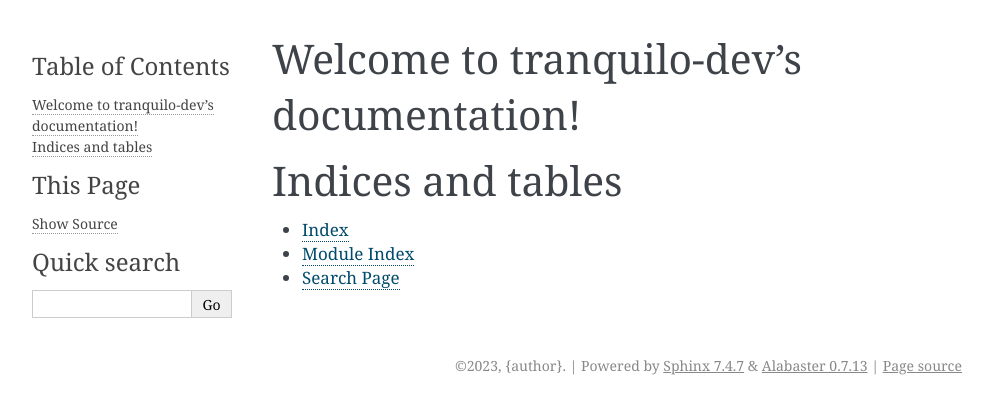
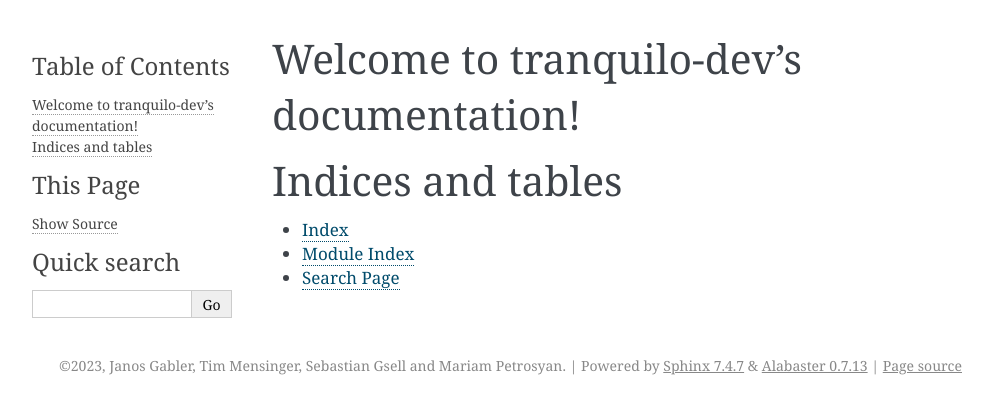
Before and after one commit to OpenSourceEconomics/tranquilo-dev, a Sphinx documentation site: the page built from docs/source/index.rst, in a window 1280 px wide. Shown: the top 414 px of the page, without its empty margins (148-1141 px from the left). Built offline with Sphinx 7.4.7, drawn with Linux system fonts in a browser that asks for light colours.

Commit message:
Update conf.py

```diff
--- a/docs/source/conf.py
+++ b/docs/source/conf.py
@@ -8,7 +8,7 @@
 project = "tranquilo-dev"
 author = "Janos Gabler, Tim Mensinger, Sebastian Gsell and Mariam Petrosyan"
 release = "2023"
-copyright = "2023, {author}"  # noqa: A001
+copyright = f"2023, {author}"  # noqa: A001
 
 # -- General configuration ---------------------------------------------------
 # https://www.sphinx-doc.org/en/master/usage/configuration.html#general-configuration
```
